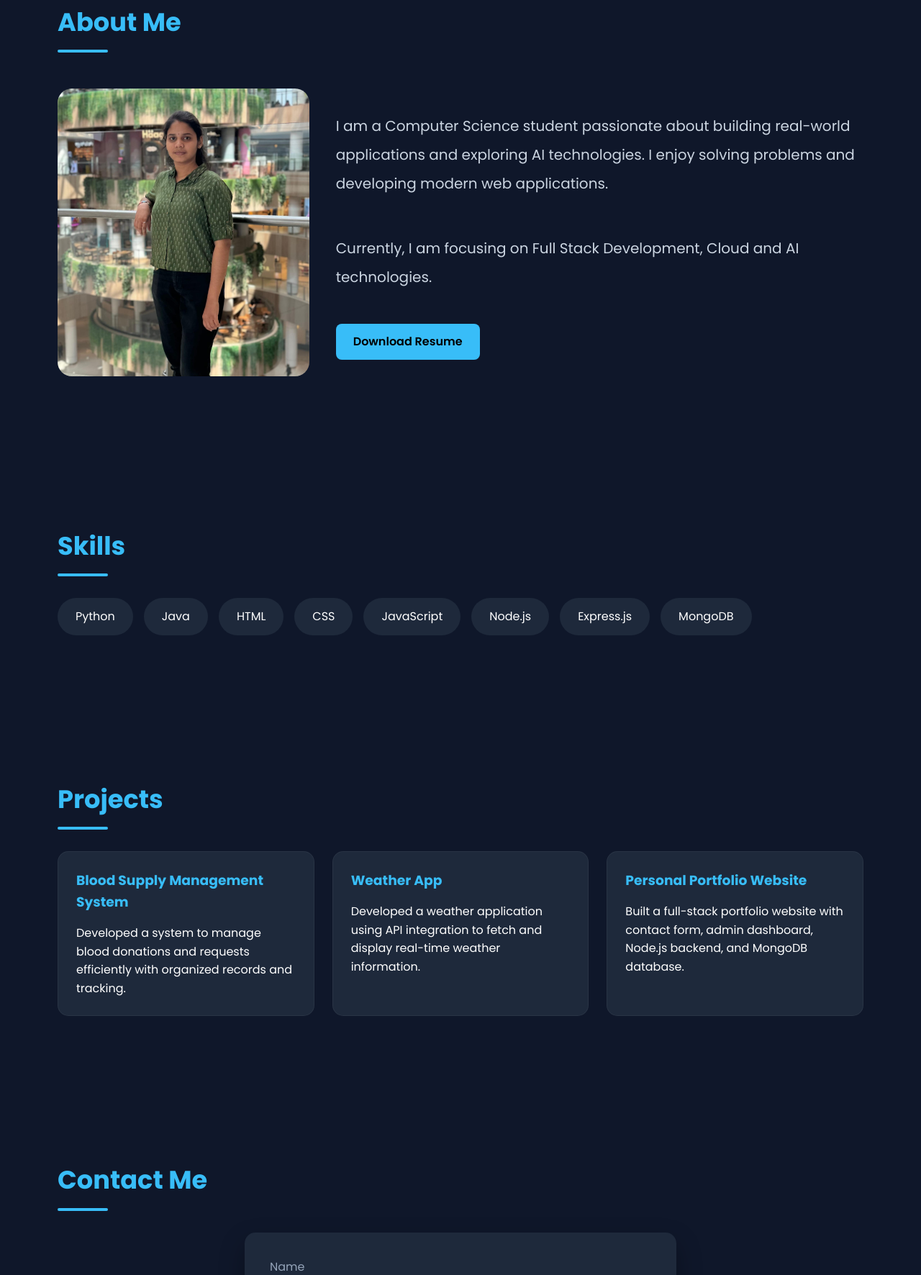
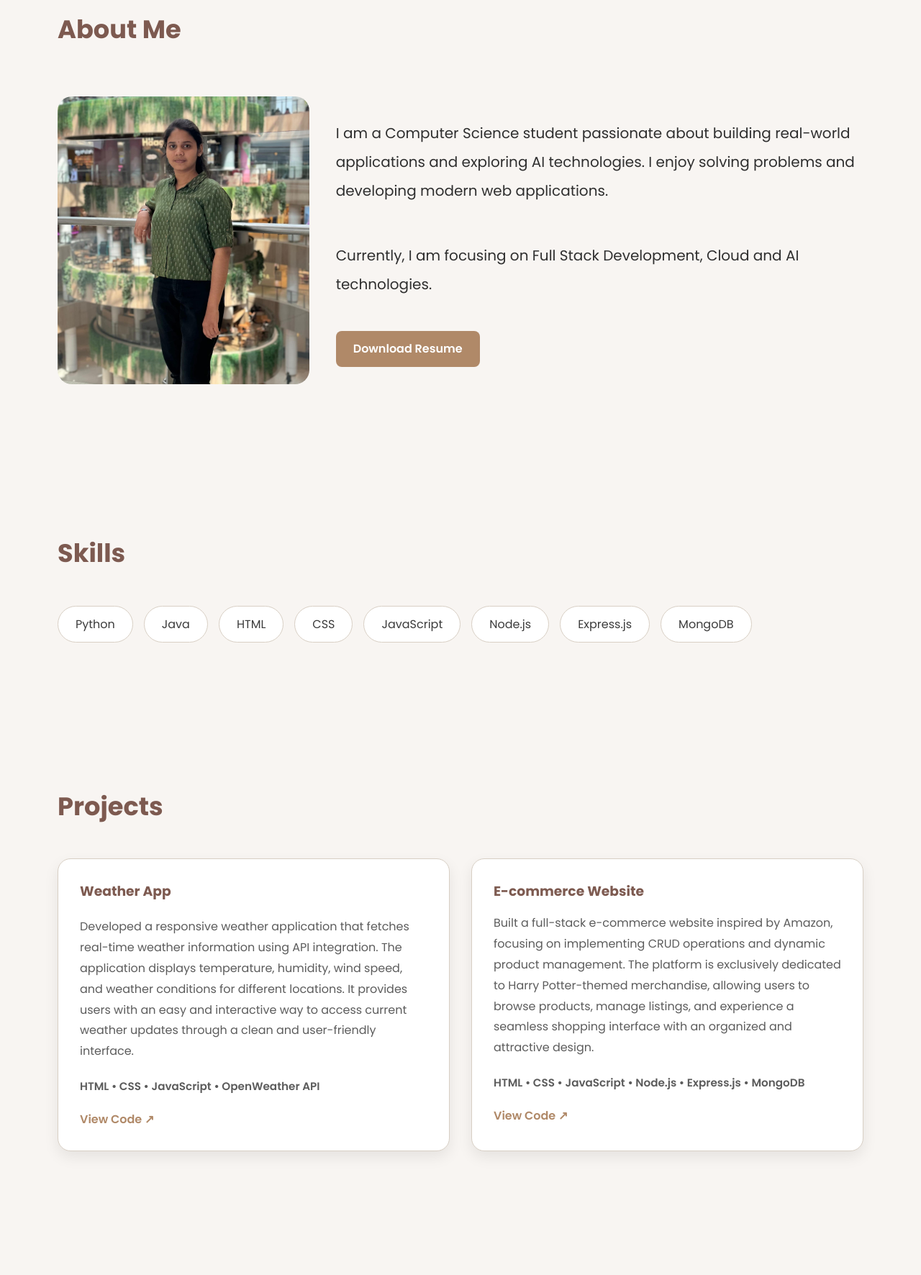
Before and after one commit to thanmayee-19/portfolio-website, a plain HTML site: page index.html in a window 1280 px wide. Shown: the part 1028-2800 px from the top of the page at 72% size. Drawn offline with Linux system fonts and the light colour scheme.

Commit message:
Improved project descriptions and added tech stacks

```diff
--- a/index.html
+++ b/index.html
@@ -104,30 +104,54 @@
         <div class="projects-container">
 
             <div class="project-card">
-                <h3>Blood Supply Management System</h3>
+
+            <h3>Weather App</h3>
+
+            <p>
+           <p>
+            Developed a responsive weather application that fetches real-time weather
+            information using API integration. The application displays temperature,
+            humidity, wind speed, and weather conditions for different locations.
+            It provides users with an easy and interactive way to access current
+            weather updates through a clean and user-friendly interface.
+            </p>
+
+            <p class="tech-stack">
+            HTML • CSS • JavaScript • OpenWeather API
+            </p>
+
+        <a href="https://github.com/thanmayee-19/Weather-Forecast.git"
+        target="_blank"
+        class="project-link">
+
+        View Code ↗
+
+        </a>
+
+        </div>
+
+            <div class="project-card">
+                <h3>E-commerce Website</h3>
 
                 <p>
-                    Developed a system to manage blood donations and requests
-                    efficiently with organized records and tracking.
+                     Built a full-stack e-commerce website inspired by Amazon, focusing on
+                    implementing CRUD operations and dynamic product management. The platform
+                    is exclusively dedicated to Harry Potter-themed merchandise, allowing
+                    users to browse products, manage listings, and experience a seamless
+                    shopping interface with an organized and attractive design.
                 </p>
-            </div>
 
-            <div class="project-card">
-                <h3>Weather App</h3>
+                <p class="tech-stack">
+                HTML • CSS • JavaScript • Node.js • Express.js • MongoDB
+                </p>
 
-                <p>
-                    Developed a weather application using API integration to
-                    fetch and display real-time weather information.
-                </p>
-            </div>
+                  <a href="https://github.com/thanmayee-19/Harry-Potter---Full-stack.git"
+                target="_blank"
+                class="project-link">
 
-            <div class="project-card">
-                <h3>Personal Portfolio Website</h3>
+                View Code ↗
 
-                <p>
-                    Built a full-stack portfolio website with contact form,
-                    admin dashboard, Node.js backend, and MongoDB database.
-                </p>
+            </a>
             </div>
 
         </div>
--- a/style.css
+++ b/style.css
@@ -10,8 +10,8 @@ html {
 
 body {
     font-family: 'Poppins', sans-serif;
-    background-color: #0f172a;
-    color: white;
+    background-color: #F8F5F2;
+    color: #3B3B3B;
     line-height: 1.6;
 }
 
@@ -28,15 +28,14 @@ nav {
 
     padding: 20px 60px;
 
-    background: rgba(2, 6, 23, 0.95);
+    background: #EAE3DC;
     backdrop-filter: blur(10px);
 
-    border-bottom: 1px solid rgba(56, 189, 248, 0.15);
+    border-bottom: 1px solid #D8CFC4;
 }
 
-nav h2 {
-    color: #38bdf8;
-    font-size: 1.8rem;
+nav h2{
+    color:#7D5A50;
 }
 
 nav ul {
@@ -47,7 +46,7 @@ nav ul {
 
 nav ul li a {
     text-decoration: none;
-    color: white;
+    color:#3B3B3B;
     font-weight: 500;
     position: relative;
 }
@@ -62,7 +61,7 @@ nav ul li a::after {
     width: 0;
     height: 2px;
 
-    background: #38bdf8;
+    color:#7D5A50;
 
     transition: 0.3s;
 }
@@ -80,7 +79,7 @@ section {
 h2 {
     font-size: 2.2rem;
     margin-bottom: 30px;
-    color: #38bdf8;
+    color:#7D5A50;
 }
 
 h2::after {
@@ -90,7 +89,7 @@ h2::after {
     width: 70px;
     height: 4px;
 
-    background: #38bdf8;
+    color:#7D5A50;
 
     margin-top: 10px;
     border-radius: 5px;
@@ -125,7 +124,7 @@ h2::after {
 #home p {
     margin: 20px 0;
     font-size: 1.3rem;
-    color: #cbd5e1;
+    color:#6B6B6B;
 }
 
 #home button {
@@ -134,8 +133,8 @@ h2::after {
     border: none;
     border-radius: 8px;
 
-    background-color: #38bdf8;
-    color: black;
+   background:#B08968;
+    color:white;
 
     font-size: 1rem;
     font-weight: 600;
@@ -147,7 +146,7 @@ h2::after {
 
 #home button:hover {
     transform: translateY(-3px);
-    background-color: #0ea5e9;
+    background:#8B6B4A;
 }
 
 /* ABOUT */
@@ -180,7 +179,7 @@ h2::after {
 .about-content p {
     font-size: 1.25rem;
     line-height: 2;
-    color: #cbd5e1;
+    color: #2F2F2F;
     margin-bottom: 25px;
 }
 
@@ -191,8 +190,8 @@ h2::after {
 
     padding: 12px 24px;
 
-    background: #38bdf8;
-    color: black;
+    background: #B08968;
+    color: white;
 
     border-radius: 8px;
     text-decoration: none;
@@ -203,7 +202,7 @@ h2::after {
 }
 
 .resume-btn:hover {
-    background: #0ea5e9;
+    background: #8B6B4A;
 }
 /* SKILLS */
 
@@ -214,13 +213,13 @@ h2::after {
 }
 
 .skill-card {
-    background: #1e293b;
+    background:#FFFFFF;
 
     padding: 12px 24px;
 
     border-radius: 30px;
 
-    border: 1px solid transparent;
+    border:1px solid #D8CFC4;
 
     transition: 0.3s;
 
@@ -240,32 +239,63 @@ h2::after {
 
 .projects-container {
     display: grid;
-    grid-template-columns: repeat(auto-fit, minmax(300px, 1fr));
-    gap: 25px;
+    grid-template-columns: repeat(auto-fit, minmax(320px, 1fr));
+    gap: 30px;
 }
 
 .project-card {
-    background: #1e293b;
+    background: #FFFFFF;
 
-    padding: 25px;
+    padding: 30px;
 
-    border-radius: 15px;
+    border-radius: 18px;
 
-    border: 1px solid rgba(255,255,255,0.05);
+    border: 1px solid #D8CFC4;
 
     transition: 0.4s;
+
+    box-shadow: 0 8px 20px rgba(0,0,0,0.08);
 }
 
 .project-card:hover {
     transform: translateY(-10px);
 
     box-shadow:
-        0 20px 40px rgba(56,189,248,0.2);
+        0 20px 40px rgba(176,137,104,0.2);
 }
 
 .project-card h3 {
-    color: #38bdf8;
+    color: #7D5A50;
     margin-bottom: 15px;
+}
+
+.project-card p {
+    color: #5C5C5C;
+    line-height: 1.8;
+    margin-bottom: 20px;
+}
+
+.project-link {
+    display: inline-block;
+
+    text-decoration: none;
+
+    color: #B08968;
+
+    font-weight: 600;
+
+    transition: 0.3s;
+}
+
+.project-link:hover {
+    color: #8B6B4A;
+}
+
+.tech-stack{
+    margin-top: 15px;
+    color: #7D5A50;
+    font-size: 0.95rem;
+    font-weight: 600;
 }
 
 /* CONTACT */
@@ -279,7 +309,7 @@ h2::after {
     width: 100%;
     max-width: 600px;
 
-    background: #1e293b;
+    background:#FFFFFF;
 
     padding: 35px;
 
@@ -310,15 +340,15 @@ h2::after {
 
     border: 1px solid #334155;
 
-    background: #0f172a;
-    color: white;
+    background:#F8F5F2;
+    color:#3B3B3B;
 
     outline: none;
 }
 
 .input-group input:focus,
 .input-group textarea:focus {
-    border-color: #38bdf8;
+    border-color:#B08968;
 
     box-shadow:
         0 0 10px rgba(56,189,248,0.2);
@@ -334,11 +364,11 @@ textarea {
 
     padding: 14px;
 
-    border: none;
+    border:none;
     border-radius: 8px;
 
-    background: #38bdf8;
-    color: black;
+     background: #B08968;
+    color: white;
 
     font-size: 1rem;
     font-weight: 600;
@@ -349,7 +379,7 @@ textarea {
 }
 
 #contactForm button:hover {
-    background: #0ea5e9;
+     background: #8B6B4A;
 }
 
 /* FOOTER */
@@ -359,7 +389,7 @@ footer {
 
     padding: 30px;
 
-    color: #94a3b8;
+    color:#6B6B6B;
 
     border-top:
     1px solid rgba(255,255,255,0.08);
@@ -379,8 +409,8 @@ footer {
     border: none;
     border-radius: 50%;
 
-    background: #38bdf8;
-    color: black;
+     background: #B08968;
+    color: white;
 
     font-size: 1.2rem;
     font-weight: bold;
@@ -410,7 +440,8 @@ footer {
 .admin-card {
     width: 320px;
 
-    background: #1e293b;
+    background:white;
+    border:1px solid #D8CFC4;
 
     padding: 20px;
 
@@ -424,7 +455,7 @@ footer {
 }
 
 .admin-card h3 {
-    color: #38bdf8;
+    color: #7D5A50;
     margin-bottom: 10px;
 }
 
@@ -485,12 +516,12 @@ footer {
 .hero-role {
     font-size: 1.4rem;
     font-weight: 500;
-    color: #e2e8f0;
+    color: #3B3B3B;
     margin-bottom: 12px;
 }
 
 .hero-tagline {
     font-size: 1.1rem;
-    color: #94a3b8;
+    color: #6B6B6B;
     margin-bottom: 30px;
 }
```
